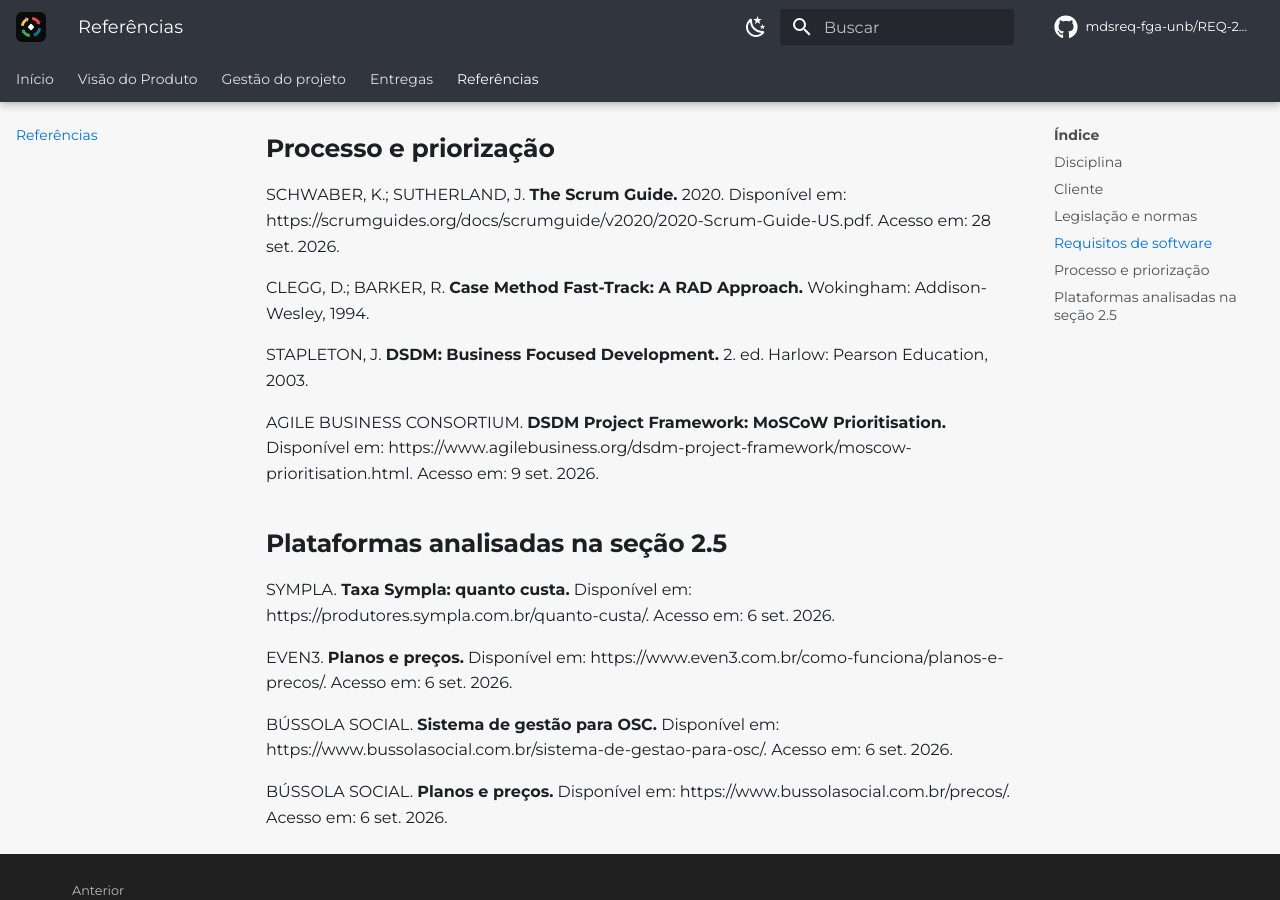
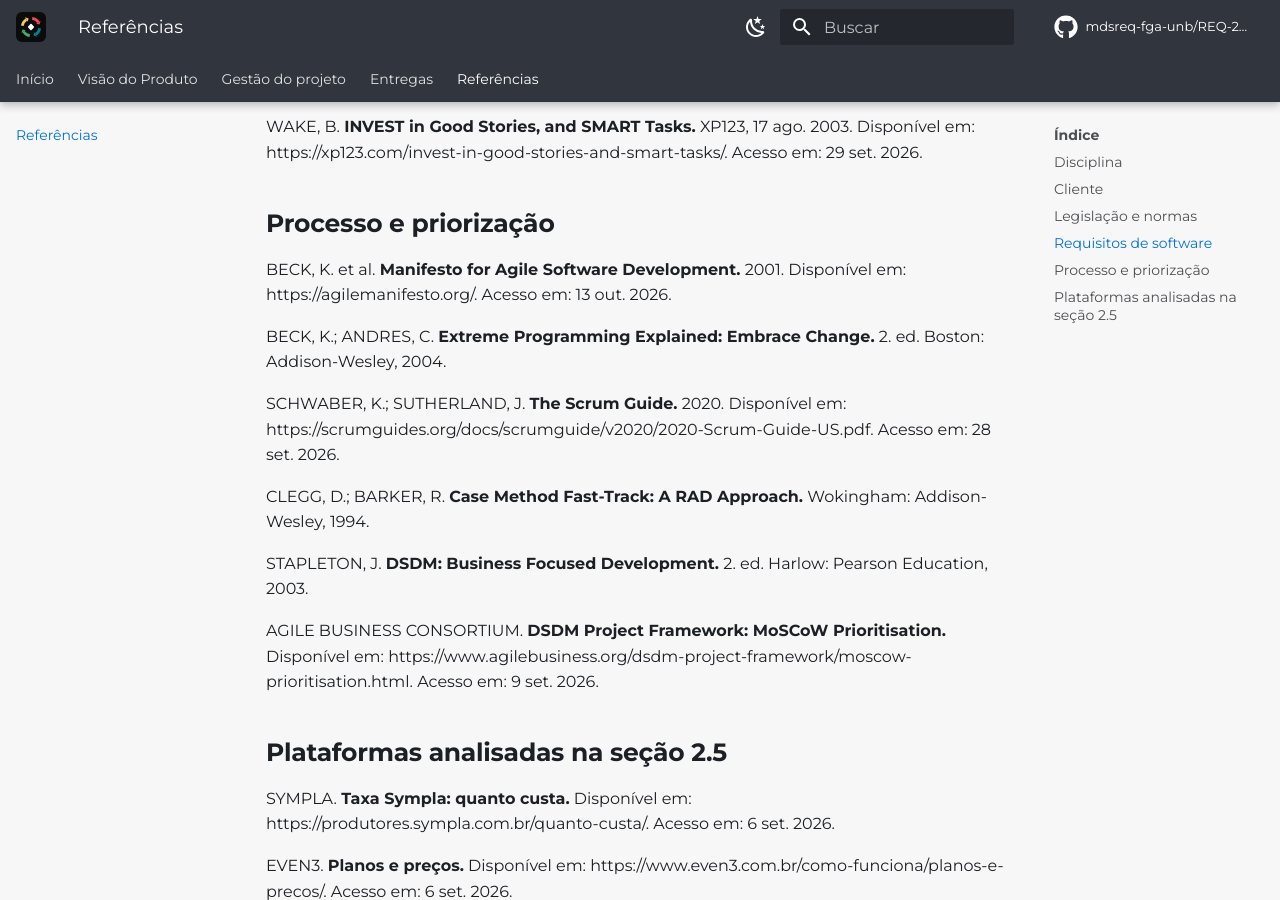
Before and after one commit to mdsreq-fga-unb/REQ-2026.2-T02-CyberSetor, an MkDocs documentation site: the page built from docs/referencias.md, in a window 1280 px wide and 900 px high, scrolled down 1529 px. Built offline with MkDocs 1.6.1 and Material for MkDocs 9.7.7, drawn with Linux system fonts in a browser that asks for light colours; comment, search, counter and statistics services are not loaded; some of the changed text lies outside the part shown.

Commit message:
docs(visao): alinha cadencia de risco e adiciona referencias de Beck (#107)

```diff
--- a/docs/referencias.md
+++ b/docs/referencias.md
@@ -3,6 +3,7 @@
 | Data | Versão | Descrição | Autor |
 |---|---|---|---|
 | 05/10/2026 | 1.1 | Inclusão das fontes citadas nas seções 1, 2, 3 e 8 (legislação, taxonomias de requisitos não funcionais e acessibilidade); fontes agrupadas por tema | Maria Eduarda Marques |
+| 15/10/2026 | 1.2 | Inclusão das fontes do Manifesto Ágil e Extreme Programming citadas na seção 4 | Caio Martins |
 
 Fontes citadas no site, com data de acesso para as consultadas on-line.
 
@@ -40,6 +41,10 @@
 
 ## Processo e priorização
 
+BECK, K. et al. **Manifesto for Agile Software Development.** 2001. Disponível em: https://agilemanifesto.org/. Acesso em: 13 out. 2026.
+
+BECK, K.; ANDRES, C. **Extreme Programming Explained: Embrace Change.** 2. ed. Boston: Addison-Wesley, 2004.
+
 SCHWABER, K.; SUTHERLAND, J. **The Scrum Guide.** 2020. Disponível em: https://scrumguides.org/docs/scrumguide/v2020/2020-Scrum-Guide-US.pdf. Acesso em: 28 set. 2026.
 
 CLEGG, D.; BARKER, R. **Case Method Fast-Track: A RAD Approach.** Wokingham: Addison-Wesley, 1994.
```
Also changed, not shown: docs/visao/4-estrategia-esw.md (+1 -1 lines).
